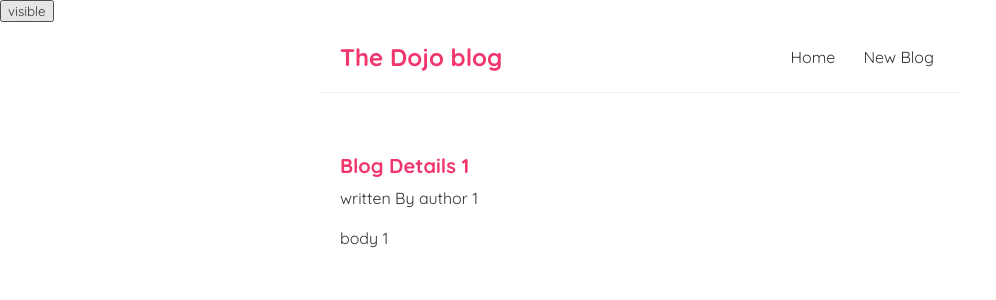
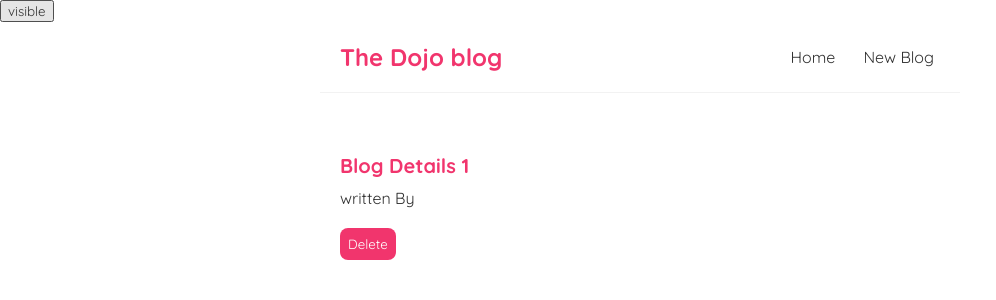
Before and after one commit to aliabodaraa/simple-blog-react-application, a React (Create React App) app: page /blogs/1 in a window 1280 px wide. Shown: the top 300 px of the page, without its empty margins (0-996 px from the left). Built offline with nearby package versions, Linux system fonts and the light colour scheme; no server answers; data requests are answered from the project's data file.

Commit message:
delete blog api

```diff
--- a/data/db.json
+++ b/data/db.json
@@ -1,11 +1,5 @@
 {
   "blogs": [
-    {
-      "title": "title 1",
-      "body": "body 1",
-      "author": "author 1",
-      "id": 1
-    },
     {
       "title": "title 2",
       "body": "body 2",
@@ -67,18 +61,6 @@
       "id": 11
     },
     {
-      "title": "sssssssss",
-      "body": "sss",
-      "author": "yoshi",
-      "id": 12
-    },
-    {
-      "title": "sssssssss",
-      "body": "sss",
-      "author": "yoshi",
-      "id": 13
-    },
-    {
       "title": "sdf",
       "body": "sdfsdf",
       "author": "yoshi",
--- a/src/BlogDetails.js
+++ b/src/BlogDetails.js
@@ -1,9 +1,21 @@
 import { useParams } from "react-router";//or `react-router-dom` also correct
 import useFetch from './useFetch';
+import { useNavigate } from "react-router";
 const  BlogDetails = () => { //abbreviation stateless functional component
     const {id}=useParams();
+    const navigate=useNavigate();
     const {data:blog,isPending,error} = useFetch('http://localhost:9000/blogs/'+id);
+    const deleteHandler=()=>{
+        fetch('http://localhost:9000/blogs/'+blog.id,
+        {
+            method:'DELETE',
+        })
+        .then(()=>{
+            console.log("Delete The Blog That have the id = "+blog.id);
+            navigate('/');
+        });;
 
+    };
     return (
         <div className="blog-details">
            {error && <div>{error}.</div>}
@@ -14,6 +26,7 @@ const  BlogDetails = () => { //abbreviation stateless functional component
                     <h2>Blog Details {id}</h2>
                     <p>written By {blog.author}</p>
                     <div>{blog.body}</div>
+                    <button onClick={deleteHandler}>Delete</button>
                 </article>
                 )}
         </div>
--- a/src/Create.js
+++ b/src/Create.js
@@ -17,7 +17,7 @@ const Create = () => {
             headers: {'Content-Type': 'application/json'},
             body: JSON.stringify(newBlog),
         })
-        .then((response)=>{
+        .then(()=>{
             console.log("A New Blog Is Added");
             setIsPending(false);
             navigate('/');
```
